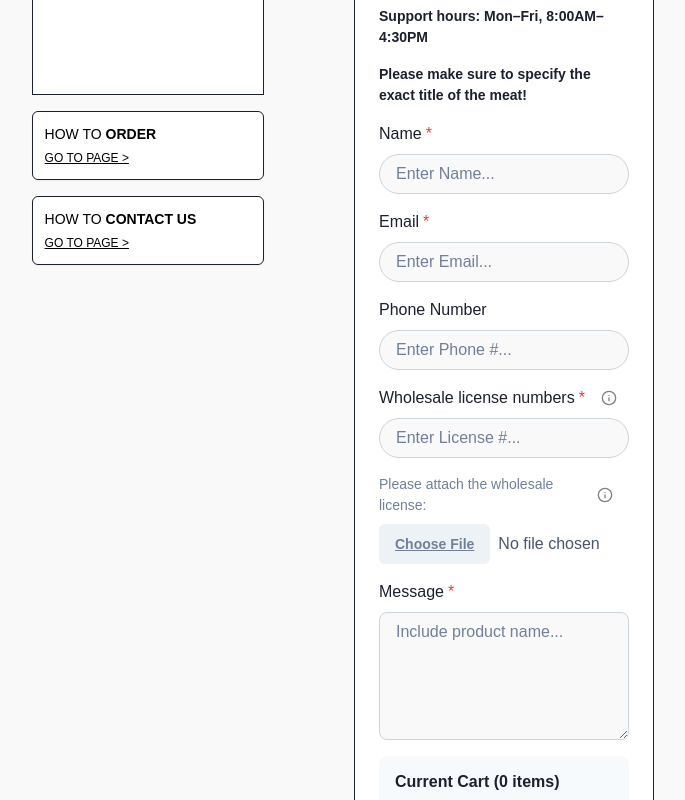
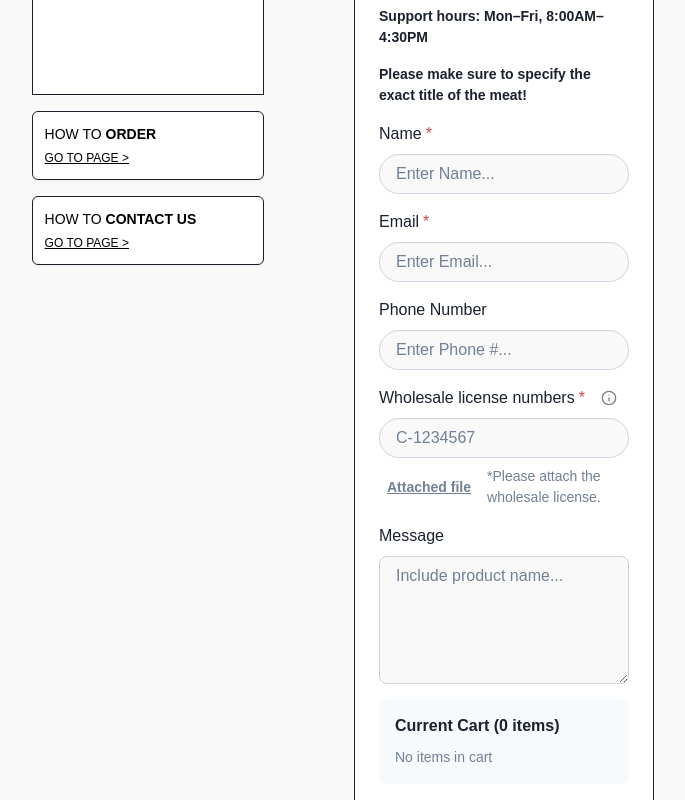
Before and after one commit to antsuh1028/AFStore, a React (Vite) app in the folder client/: page /contact in a window 1280 px wide. Shown: the part 433-1233 px from the top of the page, without its empty margins (326-1011 px from the left). Built offline with nearby package versions, Linux system fonts and the light colour scheme.

Commit message:
minor frontend changes

```diff
--- a/client/src/components/order/OrderComponent.jsx
+++ b/client/src/components/order/OrderComponent.jsx
@@ -30,7 +30,6 @@ const OrderContent = () => {
       </Heading>
       <Divider mb={14} />
       <VStack spacing={0} align="stretch" position="relative">
-        {/* Vertical line connecting steps with gradient */}
         <Box
           position="absolute"
           left={{ base: "8px", md: "9px" }}
@@ -61,7 +60,7 @@ const OrderContent = () => {
               color={textColor}
               mb={1}
             >
-              Select the Meat You Want
+              Select the Product You Would Like to Order
             </Heading>
             <Text
               fontSize="xs"
@@ -185,6 +184,51 @@ const OrderContent = () => {
           </Box>
         </Flex>
       </VStack>
+
+      {/* Payment Policy Section */}
+      <Box mt={24} borderRadius="lg" >
+        <Heading as="h2" size="md" mb={4}>
+          Payment Policy
+        </Heading>
+        <Text fontSize="sm" my={6}>
+          At AdamsFoods, we accept cash and credit card payments for all orders.
+          Payment requirements vary by order type as follows:
+        </Text>
+
+        <VStack align="start" spacing={3} my={6}>
+          <Text fontSize="sm">
+            • Delivery Orders: Full prepayment is required before delivery.
+          </Text>
+
+          <Box>
+            <Text fontSize="sm">
+              • Pickup Orders: 50% prepayment is required, with the remaining balance payable at
+              the time of pickup.
+            </Text>
+            <Text fontSize="sm" ml={4} mt={1}>
+              ★ A 5% discount will be applied to the remaining balance if paid
+              in cash at pickup.
+            </Text>
+          </Box>
+        </VStack>
+
+        <Text fontSize="sm" mb={6}>
+          All prepayments are processed through secure invoicing systems such as
+          Stripe or Square. An invoice will be sent to your email, allowing you
+          to complete payment safely by entering your card information.
+        </Text>
+
+        <VStack align="start" spacing={2}>
+          <Text fontSize="sm" fontWeight="semibold">
+            ※ Applicable sales tax will be added to all credit card payments.
+          </Text>
+          <Text fontSize="sm" fontWeight="semibold">
+            ※ Two or more missed pickups without notice may result in
+            suspension. Refunds and future orders may be subject to policy and
+            deposit requirements.
+          </Text>
+        </VStack>
+      </Box>
     </Box>
   );
 };
--- a/client/src/components/shop/ProductCard.jsx
+++ b/client/src/components/shop/ProductCard.jsx
@@ -90,7 +90,7 @@ export const ProductCard = ({
 
       {/* Price */}
       <Text mt={1} fontWeight="bold" color="gray.600">
-        ${price}
+        ${price}/lb
       </Text>
     </Box>
   );
--- a/client/src/pages/Contact.jsx
+++ b/client/src/pages/Contact.jsx
@@ -296,7 +296,6 @@ useEffect(() => {
                               aria-label="License information"
                             />
                           </PopoverTrigger>
-
                           <PopoverContent>
                             <PopoverArrow />
                             <PopoverCloseButton />
@@ -311,47 +310,13 @@ useEffect(() => {
                         </Popover>
                       </Flex>
                       <Input
-                        type="password"
+                        type="text"
                         name="license_number"
-                        placeholder="Enter License #..."
+                        placeholder="C-1234567"
                         {...inputStyle}
+                        isReadOnly={false}
                       />
-                    </FormControl>
-
-                    <FormControl>
-                      <FormLabel fontSize="sm" htmlFor="license-file-upload">
-                        <Flex align="center" gap={2}>
-                          <Text as="span" color="gray.500" fontSize="sm">
-                            Please attach the wholesale license:
-                          </Text>
-
-                          <Popover>
-                            <PopoverTrigger>
-                              <IconButton
-                                icon={<Info size={16} color="gray" />}
-                                bg="none"
-                                size="xs"
-                                borderRadius="full"
-                                aria-label="License information"
-                              />
-                            </PopoverTrigger>
-
-                            <PopoverContent>
-                              <PopoverArrow />
-                              <PopoverCloseButton />
-                              <PopoverBody>
-                                <Text fontSize="sm">
-                                  Upload your valid wholesale license document.
-                                  Accepted formats: PDF, JPG, PNG. A picture is
-                                  also valid
-                                </Text>
-                              </PopoverBody>
-                            </PopoverContent>
-                          </Popover>
-                        </Flex>
-                      </FormLabel>
-                      <Box display="flex" alignItems="center">
-                        <Box position="relative" width="fit-content">
+                      <Box display="flex" alignItems="center" mt={2}>
                         <Button
                           as="label"
                           htmlFor="license-file-upload"
@@ -359,10 +324,14 @@ useEffect(() => {
                           color="gray.500"
                           textDecoration="underline"
                           cursor="pointer"
-                            _hover={{ color: "gray.600" }}
-                            mr={2}
+                          bg="none"
+                          mx={2}
+                          minW="unset"
+                          p={0}
+                          h="auto"
+                          lineHeight="1"
                         >
-                            Choose File
+                          Attached file
                         </Button>
                         <Input
                           id="license-file-upload"
@@ -383,14 +352,13 @@ useEffect(() => {
                             );
                           }}
                         />
-                        </Box>
-                        <Text color="gray.600">
-                          {fileName || "No file chosen"}
+                        <Text color="gray.500" fontSize="sm" ml={2}>
+                          *Please attach the wholesale license.
                         </Text>
                       </Box>
                     </FormControl>
 
-                    <FormControl isRequired>
+                    <FormControl>
                       <FormLabel>Message</FormLabel>
                       <Textarea
                         name="message"
```
Lines whose indentation alone changed are shown as unchanged.
